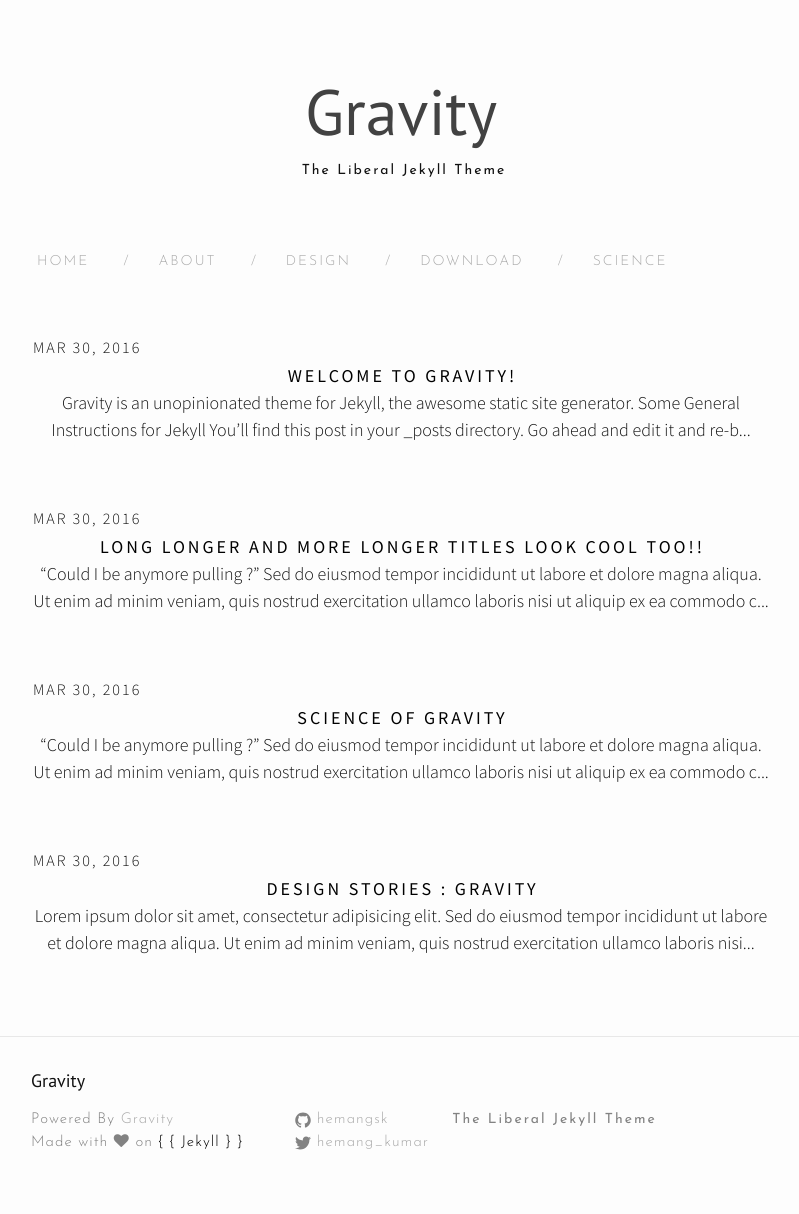
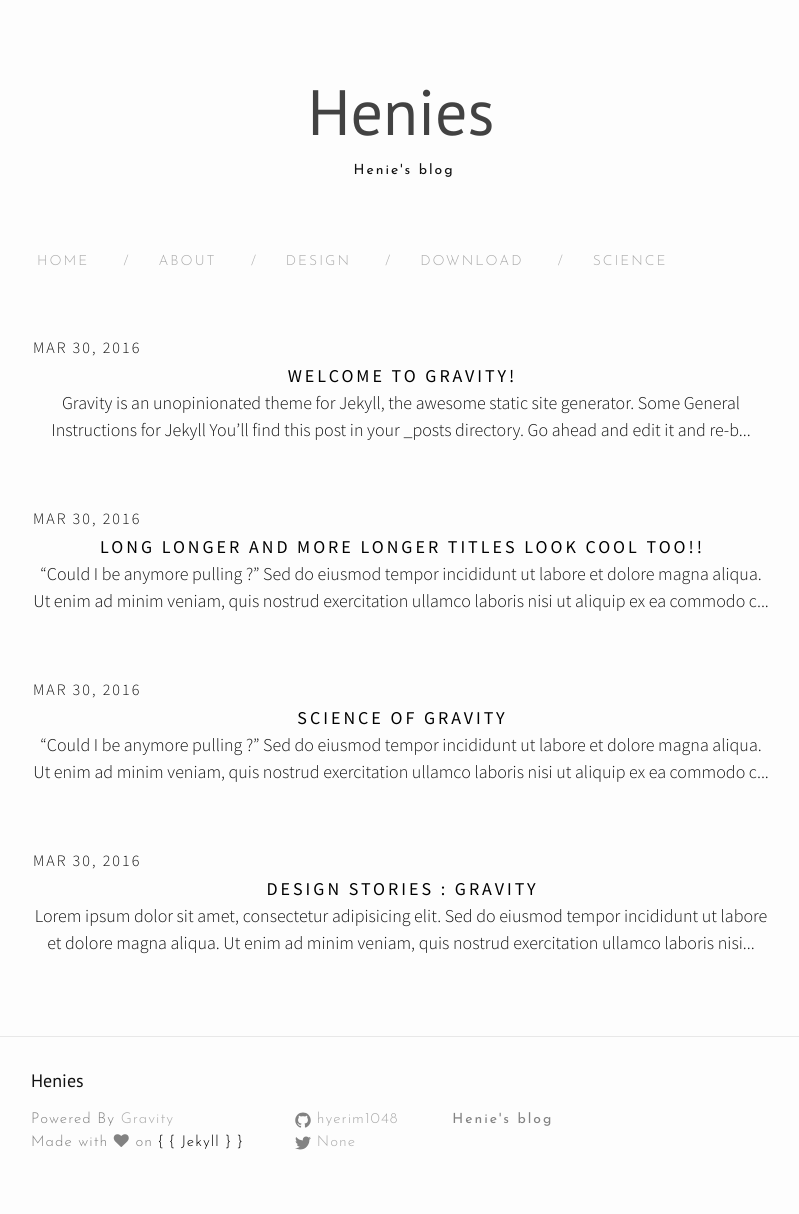
Before and after one commit to hyerim1048/old_hyerim, a Jekyll site: the page built from index.html, in a window 1280 px wide. Shown: the whole page, without its empty margins (239-1038 px from the left). Built offline with Jekyll 4.4.1, drawn with Linux system fonts in a browser that asks for light colours; nearby versions of some CDN libraries; the list of posts is cut into pages by our own code.

Commit message:
Update _config.yml

```diff
--- a/_config.yml
+++ b/_config.yml
@@ -6,13 +6,13 @@
 # 'jekyll serve'. If you change this file, please restart the server process.
 
 # Site settings
-title: Gravity
-email: hemangsk@gmail.com
-description: The Liberal Jekyll Theme
+title: Henies
+email: gpflav@gmail.com
+description: Henie's blog
 baseurl: "" # the subpath of your site, e.g. /blog
-url: "http://yourdomain.com" # the base hostname & protocol for your site
-twitter_username: hemang_kumar
-github_username:  hemangsk
+url: "http://hyerim1048.github.io" # the base hostname & protocol for your site
+twitter_username: None
+github_username:  hyerim1048
 paginate: 5
 
 gems: [jekyll-paginate, kramdown]
```
